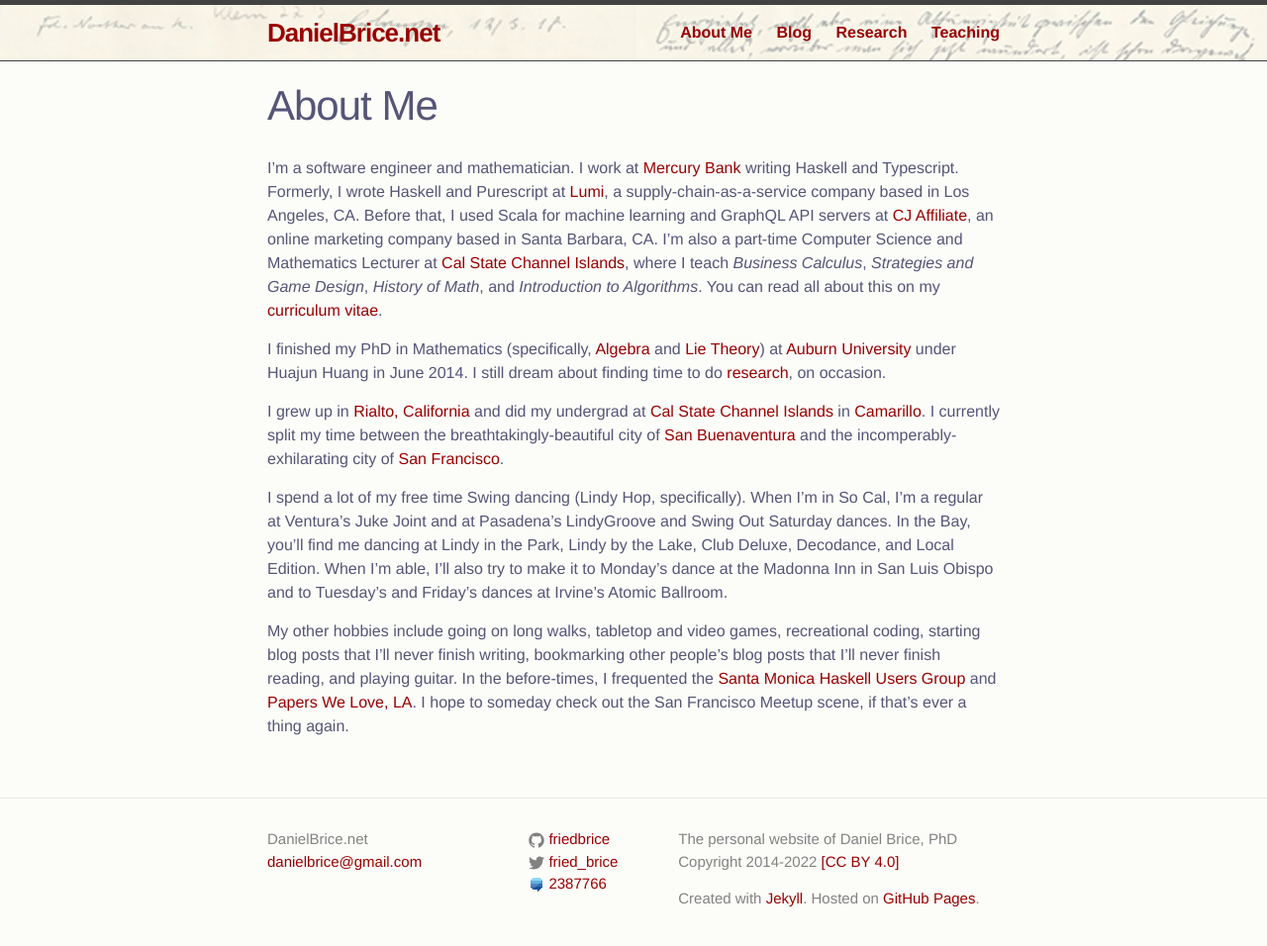
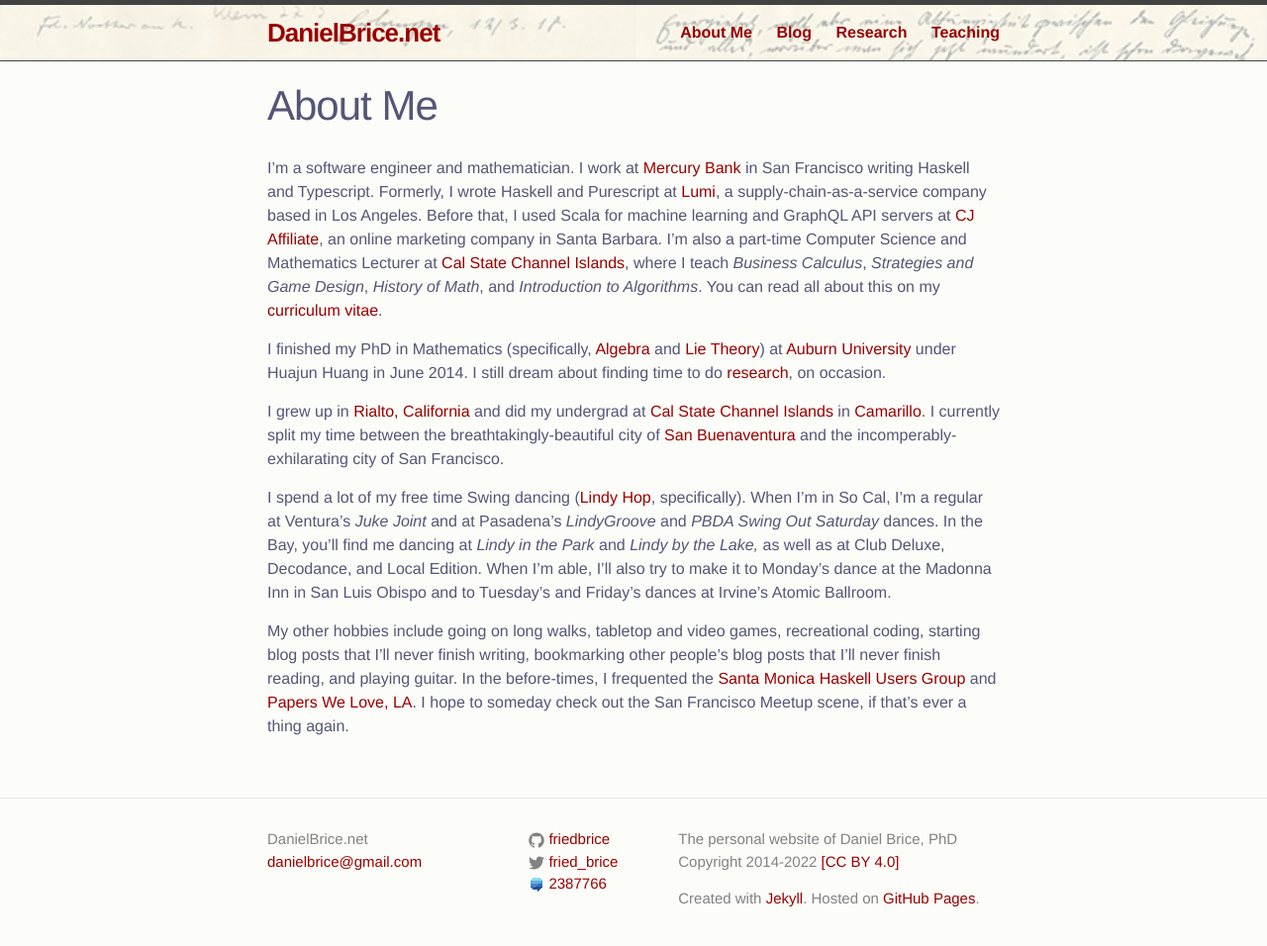
Before and after one commit to friedbrice/friedbrice.github.io, a Jekyll site: the page built from _pages/about.md, in a window 1280 px wide and 980 px high. Shown: the top 956 px of the window at 99% size. Built offline with Jekyll 4.4.1, drawn with Linux system fonts in a browser that asks for light colours.

Commit message:
Update about.md
More consistency with place names.

```diff
--- a/_pages/about.md
+++ b/_pages/about.md
@@ -6,13 +6,13 @@
 topnav: true
 ---
 
-I'm a software engineer and mathematician. I work at [Mercury Bank][mb] writing Haskell and Typescript. Formerly, I wrote Haskell and Purescript at [Lumi][1], a supply-chain-as-a-service company based in Los Angeles, CA. Before that, I used Scala for machine learning and GraphQL API servers at [CJ Affiliate][cj], an online marketing company based in Santa Barbara, CA. I'm also a part-time Computer Science and Mathematics Lecturer at [Cal State Channel Islands][ci], where I teach _Business Calculus_, _Strategies and Game Design_, _History of Math_, and _Introduction to Algorithms_. You can read all about this on my [curriculum vitae][cv].
+I'm a software engineer and mathematician. I work at [Mercury Bank][mb] in San Francisco writing Haskell and Typescript. Formerly, I wrote Haskell and Purescript at [Lumi][1], a supply-chain-as-a-service company based in Los Angeles. Before that, I used Scala for machine learning and GraphQL API servers at [CJ Affiliate][cj], an online marketing company in Santa Barbara. I'm also a part-time Computer Science and Mathematics Lecturer at [Cal State Channel Islands][ci], where I teach _Business Calculus_, _Strategies and Game Design_, _History of Math_, and _Introduction to Algorithms_. You can read all about this on my [curriculum vitae][cv].
 
 I finished my PhD in Mathematics (specifically, [Algebra][2] and [Lie Theory][3]) at [Auburn University][4] under Huajun Huang in June 2014. I still dream about finding time to do [research][rp], on occasion.
 
-I grew up in [Rialto, California][5] and did my undergrad at [Cal State Channel Islands][ci] in [Camarillo][7]. I currently split my time between the breathtakingly-beautiful city of [San Buenaventura][8] and the incomperably-exhilarating city of [San Francisco][sf].
+I grew up in [Rialto, California][5] and did my undergrad at [Cal State Channel Islands][ci] in [Camarillo][7]. I currently split my time between the breathtakingly-beautiful city of [San Buenaventura][8] and the incomperably-exhilarating city of San Francisco.
 
-I spend a lot of my free time Swing dancing (Lindy Hop, specifically). When I'm in So Cal, I'm a regular at Ventura's Juke Joint and at Pasadena's LindyGroove and Swing Out Saturday dances. In the Bay, you'll find me dancing at Lindy in the Park, Lindy by the Lake, Club Deluxe, Decodance, and Local Edition. When I'm able, I'll also try to make it to Monday's dance at the Madonna Inn in San Luis Obispo and to Tuesday's and Friday's dances at Irvine's Atomic Ballroom.
+I spend a lot of my free time Swing dancing ([Lindy Hop][lindy], specifically). When I'm in So Cal, I'm a regular at Ventura's _Juke Joint_ and at Pasadena's _LindyGroove_ and _PBDA Swing Out Saturday_ dances. In the Bay, you'll find me dancing at _Lindy in the Park_ and _Lindy by the Lake,_ as well as at Club Deluxe, Decodance, and Local Edition. When I'm able, I'll also try to make it to Monday's dance at the Madonna Inn in San Luis Obispo and to Tuesday's and Friday's dances at Irvine's Atomic Ballroom.
 
 My other hobbies include going on long walks, tabletop and video games, recreational coding, starting blog posts that I'll never finish writing, bookmarking other people's blog posts that I'll never finish reading, and playing guitar. In the before-times, I frequented the [Santa Monica Haskell Users Group][9] and [Papers We Love, LA][10]. I hope to someday check out the San Francisco Meetup scene, if that's ever a thing again.
 
```
Also changed, not shown: other parts of _pages/about.md (+1 -0 lines).
